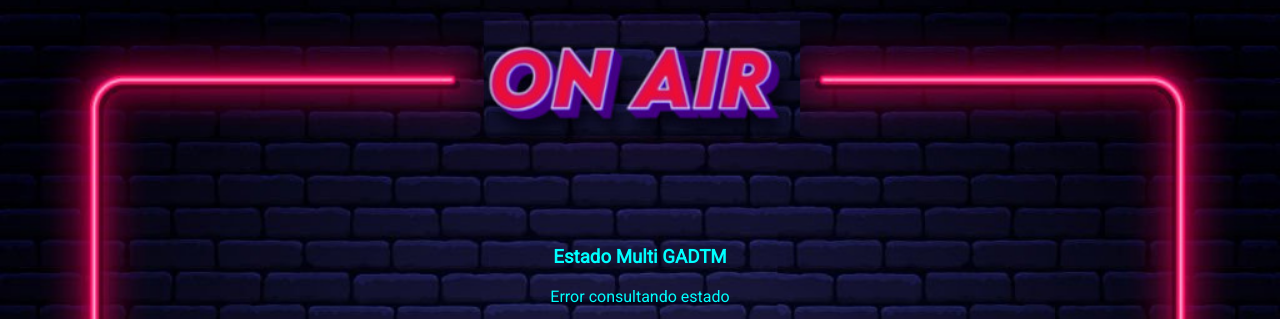
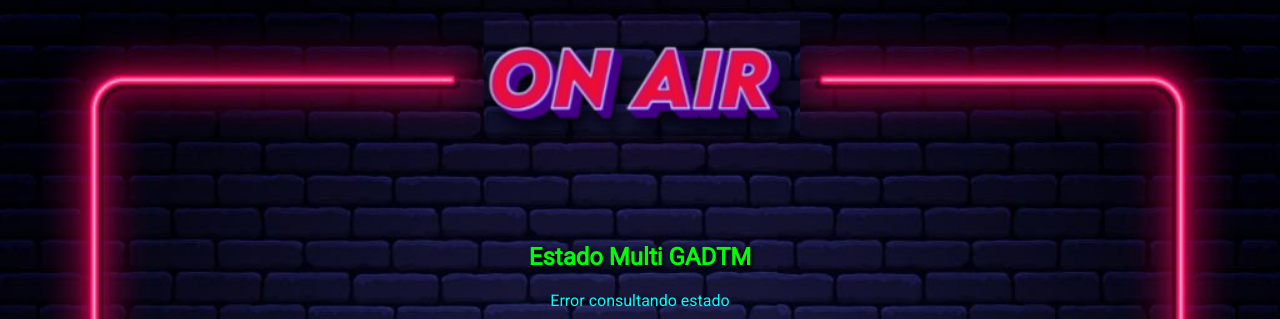
Before and after one commit to LW3DFA/tiempo3dfa, a plain HTML site: page index.html in a window 1280 px wide. Shown: the top 319 px of the page. Drawn offline with Linux system fonts and the light colour scheme; no server answers.

Commit message:
Update index.html

```diff
--- a/index.html
+++ b/index.html
@@ -40,6 +40,11 @@
     margin-bottom: 2px;
      color: #66E44C;
     text-shadow: 2px -2px 3px #FFFFFF;
+  }
+
+  .titulo-multi {
+  color: lime;                    /* Verde brillante */
+  text-shadow: 2px 2px 4px black; /* sombra opcional */
   }
 
   .fecha {
@@ -92,7 +97,7 @@
 
 <body>
     <div class="contenedor">
-    <h3>Estado Multi GADTM</h3>
+    <h2 class="titulo-multi">Estado Multi GADTM</h2>
     <p id="multimodo">Multi: cargando...</p>
   <!-- <div class="titulo">ONLINE</div> -->
     <div class="fecha" id="fecha"></div>
@@ -258,7 +263,7 @@ alternarViento(); // primera visualización
 setInterval(updateClocks, 1000);             // reloj cada segundo
 setInterval(updateTemp, 600000);             // clima cada 10 minutos
 setInterval(verificarCambioDeDia, 600000);   // fecha cada 10 minutos
-setInterval(alternarViento, 30000);          // viento cada 10 segundos
+setInterval(alternarViento, 300000);          // viento cada 5 minutos
 </script>
 </body>
 </html>
```
